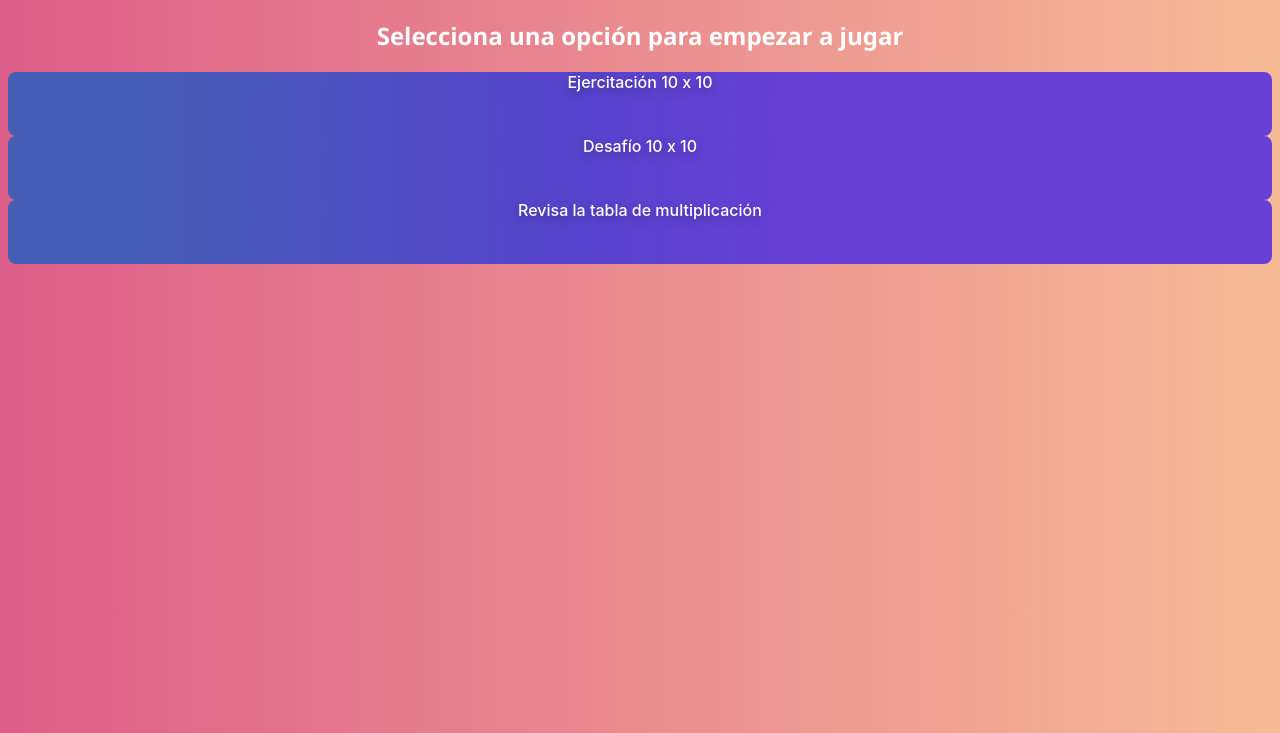
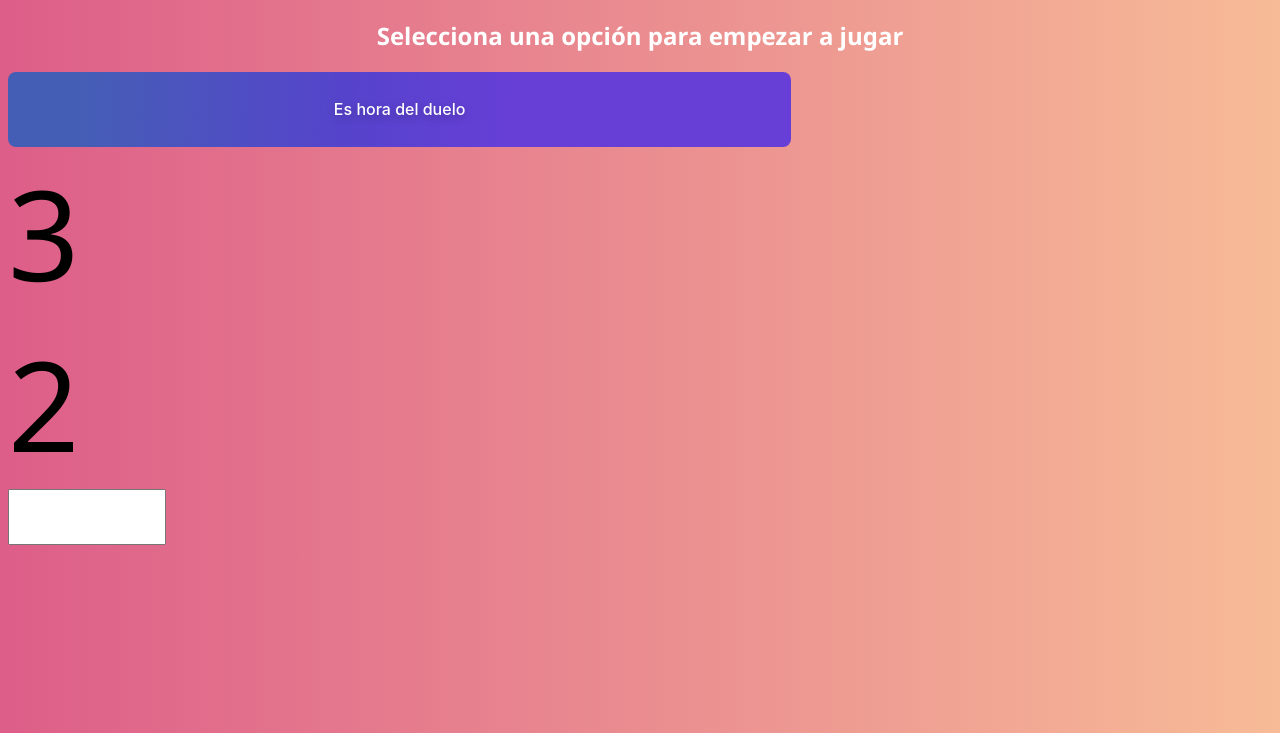
Before and after one commit to Leandermen/multiply-challenge, a plain HTML site: page index.html in a window 1280 px wide. Shown: the part 67-800 px from the top of the page. Drawn offline with Linux system fonts and the light colour scheme.

Commit message:
Modificaciones chicas

```diff
--- a/css/main.css
+++ b/css/main.css
@@ -48,26 +48,49 @@ body{
     background: #06D6A0;
 }
 
+.factor{
+  font-size: 125px;
+}
+
+#resultado{
+  width:150px;
+  height:50px;
+  font-size:xx-large;
+}
+
+
+/* Chrome, Safari, Edge, Opera */
+input::-webkit-outer-spin-button,
+input::-webkit-inner-spin-button {
+  -webkit-appearance: none;
+  margin: 0;
+}
+
+/* Firefox */
+input[type=number] {
+  -moz-appearance: textfield;
+}
+
 /* CSS */
 .button-36 {
   background-image: linear-gradient(92.88deg, #455EB5 9.16%, #5643CC 43.89%, #673FD7 64.72%);
   border-radius: 8px;
   border-style: none;
-  box-sizing: border-box;
   color: #FFFFFF;
   cursor: pointer;
   flex-shrink: 0;
   font-family: "Inter UI","SF Pro Display",-apple-system,BlinkMacSystemFont,"Segoe UI",Roboto,Oxygen,Ubuntu,Cantarell,"Open Sans","Helvetica Neue",sans-serif;
   font-size: 16px;
   font-weight: 500;
-  height: 4rem;
-  padding: 0 1.6rem;
   text-align: center;
   text-shadow: rgba(0, 0, 0, 0.25) 0 3px 8px;
   transition: all .5s;
   user-select: none;
   -webkit-user-select: none;
   touch-action: manipulation;
+  height: 75px;
+  line-height: 75px;
+  width:700px;
 }
 
 .button-36:hover {
--- a/index.html
+++ b/index.html
@@ -6,20 +6,20 @@
     <meta name="viewport" content="width=device-width, initial-scale=1.0">
     <title>Desafío Multiplica</title>
     <link rel="stylesheet" href="css/main.css">
+    <link rel="icon" href="favicon.ico" type="image/x-icon">
 
 </head>
 <body>
     <h1 class="title">Bienvenida al Desafío de la Multiplicación</h1>
     <h2 class="subtitle" >Selecciona una opción para empezar a jugar</h2>
-
-    <div class="button-36" role="button">
-        Ejercitación 10 x 10
+    <div class="button-36" role="button" onclick="hola()">
+        Es hora del duelo
     </div>
-    <div class="button-36" role="button">
-        Desafío 10 x 10
-    </div>
-    <div class="button-36" role="button">
-        Revisa la tabla de multiplicación
+    <div id="mostrar"></div>
+    <div class="operation">
+        <div class="factor" id="f1">3</div>
+        <div class="factor" id="f2">2</div>
+        <input type="number" id="resultado" name="result" min="0" max="100">
     </div>
 
 
--- a/js/main.js
+++ b/js/main.js
@@ -0,0 +1,43 @@
+
+output= document.getElementById("mostrar")
+text1= document.getElementById("f1")
+text2= document.getElementById("f2")
+
+exampledata = [
+    {
+        x:1,
+        y:3
+    },
+    {
+        x:4,
+        y:9
+    },
+    {
+        x:5,
+        y:7
+    },
+    {
+        x:2,
+        y:3
+    }
+]
+
+
+function hola(){
+    factores=generatemulti()
+    console.log(factores)
+    text1.innerHTML=factores[0]
+    text2.innerHTML=factores[1]
+    console.log("Hola")
+}
+
+
+function generatemulti(){
+    datito=[exampledata[0].x,exampledata[0].y]
+    return datito
+}
+
+
+window.addEventListener('load',(event) =>{
+    console.log("Listo")
+});
```
Also changed, not shown: favicon.ico (added).
